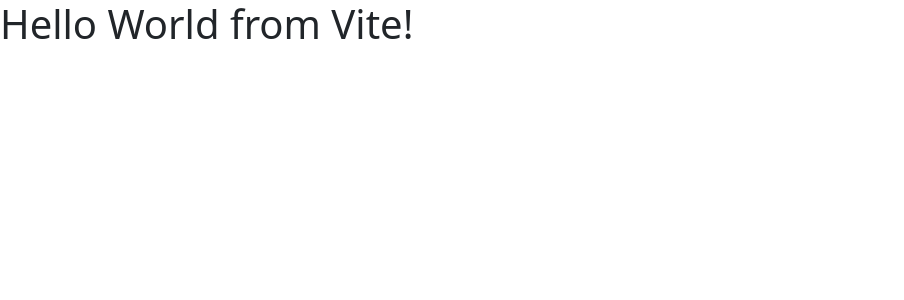
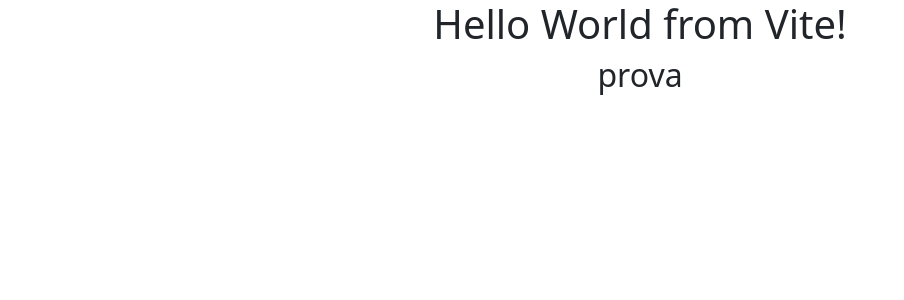
Before and after one commit to NelloRossi97/vite-hello-world, a Vue app in the folder vite-hello-world/: page / in a window 1280 px wide. Shown: the top 300 px of the page, without its empty margins (0-904 px from the left). Built offline with nearby package versions, Linux system fonts and the light colour scheme.

Commit message:
added hero components to the app

```diff
--- a/vite-hello-world/index.html
+++ b/vite-hello-world/index.html
@@ -8,7 +8,7 @@
     <title>Vite Hello World</title>
   </head>
   <body>
-    <div id="app"></div>
+    <div id="app" class="text-center"></div>
     <script type="module" src="/src/main.js"></script>
   </body>
 </html>
--- a/vite-hello-world/src/App.vue
+++ b/vite-hello-world/src/App.vue
@@ -1,16 +1,19 @@
 <template>
   <div>
     <AppTitle />
+    <AppHero />
   </div>
 
 </template>
 
 <script>
 import AppTitle from './components/AppTitle.vue';
+import AppHero from './components/AppHero.vue';
   export default {
     name: 'App',
     components: {
-      AppTitle
+      AppTitle,
+      AppHero
     }
   }
 </script>
--- a/vite-hello-world/src/assets/main.css
+++ b/vite-hello-world/src/assets/main.css
@@ -3,3 +3,7 @@
   padding: 0;
   box-sizing: border-box;
 }
+
+section{
+  width: 100vw;
+}
--- /dev/null
+++ b/vite-hello-world/src/components/AppHero.vue
@@ -0,0 +1,20 @@
+<template>
+    <section>
+        <h2>{{ text }}</h2>
+    </section>
+</template>
+
+<script>
+    export default {
+        name: 'AppHero',
+        data(){
+            return{
+                text: 'prova'
+            }
+        }
+    }
+</script>
+
+<style lang="scss" scoped>
+
+</style>
```
